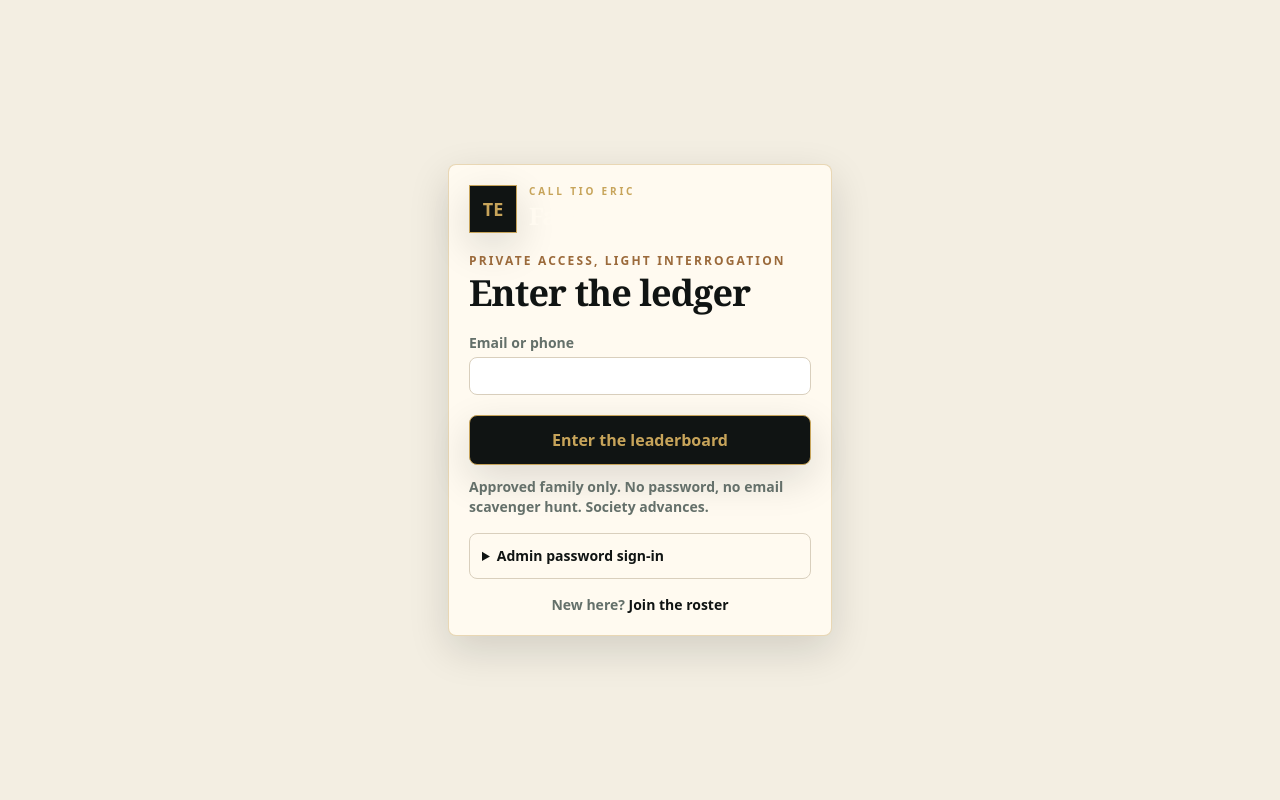
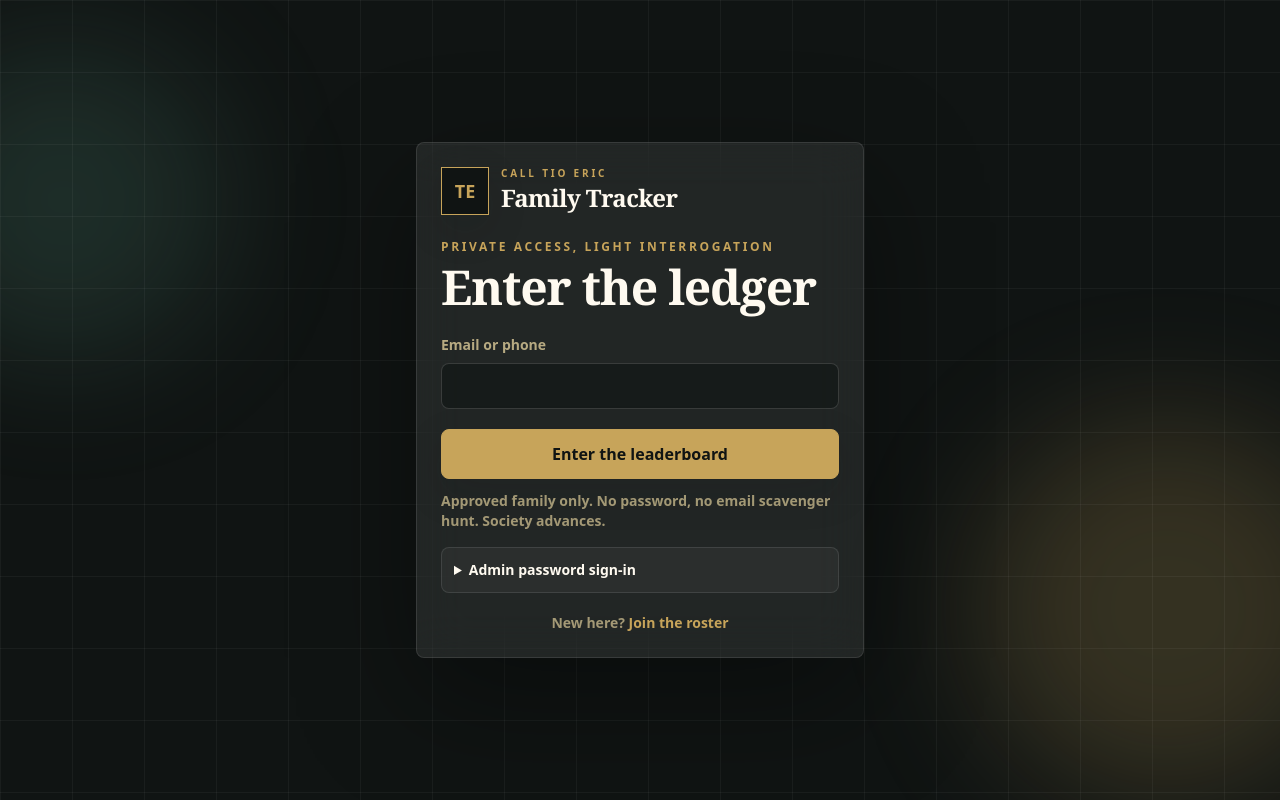
Before and after one commit to chacon96-droid/tio-erics-family-tracker, a Next.js app: page /login in a window 1280 px wide. Built offline with nearby package versions, Linux system fonts and the light colour scheme.

Commit message:
Redesign login page

```diff
--- a/app/login/page.tsx
+++ b/app/login/page.tsx
@@ -7,48 +7,51 @@ export default async function LoginPage({ searchParams }: { searchParams?: Promi
   const params = await searchParams;
 
   return (
-    <main className="grid min-h-screen place-items-center bg-paper p-4">
-      <div className="w-full max-w-sm rounded-app border border-gold/40 bg-ivory p-5 shadow-brand">
+    <main className="relative grid min-h-screen place-items-center overflow-hidden bg-ink p-4 text-ivory">
+      <div className="absolute -left-24 top-10 h-80 w-80 rounded-full bg-mint/15 blur-3xl" />
+      <div className="absolute -right-20 bottom-0 h-96 w-96 rounded-full bg-gold/20 blur-3xl" />
+      <div className="absolute inset-0 bg-[linear-gradient(rgba(255,255,255,0.045)_1px,transparent_1px),linear-gradient(90deg,rgba(255,255,255,0.045)_1px,transparent_1px)] bg-[size:72px_72px]" />
+      <div className="relative w-full max-w-md rounded-app border border-white/10 bg-white/[0.08] p-6 shadow-[0_40px_120px_rgba(0,0,0,0.38)] backdrop-blur-xl">
         <BrandMark />
-        <p className="mt-5 text-xs font-black uppercase tracking-[0.18em] text-clay">Private access, light interrogation</p>
-        <h1 className="mt-1 font-serif text-4xl font-black tracking-tight">Enter the ledger</h1>
-        {params?.error ? <p className="mt-3 rounded-app bg-red-50 p-3 text-sm font-bold text-red-700">{params.error}</p> : null}
-        {params?.message ? <p className="mt-3 rounded-app bg-green-50 p-3 text-sm font-bold text-green-800">{params.message}</p> : null}
+        <p className="mt-6 text-xs font-black uppercase tracking-[0.22em] text-gold">Private access, light interrogation</p>
+        <h1 className="mt-2 font-serif text-5xl font-black tracking-tight">Enter the ledger</h1>
+        {params?.error ? <p className="mt-4 rounded-app border border-red-400/35 bg-red-500/15 p-3 text-sm font-bold text-red-100">{params.error}</p> : null}
+        {params?.message ? <p className="mt-4 rounded-app border border-mint/35 bg-mint/15 p-3 text-sm font-bold text-mint">{params.message}</p> : null}
 
         <form action={familyQuickAccess}>
-          <label className="mt-5 grid gap-1 text-sm font-bold text-muted">
+          <label className="mt-6 grid gap-2 text-sm font-bold text-champagne/75">
             Email or phone
-            <input className="rounded-app border border-line px-3 py-2 text-ink" name="identifier" type="text" autoComplete="email" required />
+            <input className="rounded-app border border-white/15 bg-ink/60 px-3 py-3 text-ivory outline-none transition placeholder:text-champagne/30 focus:border-gold" name="identifier" type="text" autoComplete="email" required />
           </label>
-          <button className="focus-ring mt-5 w-full rounded-app border border-gold bg-ink px-4 py-3 font-black text-gold shadow-brand">Enter the leaderboard</button>
-          <p className="mt-3 text-sm font-semibold text-muted">
+          <button className="focus-ring mt-5 w-full rounded-app border border-gold bg-gold px-4 py-3 font-black text-ink shadow-brand hover:bg-champagne">Enter the leaderboard</button>
+          <p className="mt-3 text-sm font-semibold text-champagne/65">
             Approved family only. No password, no email scavenger hunt. Society advances.
           </p>
         </form>
 
-        <details className="mt-4 rounded-app border border-line p-3">
-          <summary className="cursor-pointer text-sm font-black text-ink">Admin password sign-in</summary>
+        <details className="mt-4 rounded-app border border-white/10 bg-white/[0.04] p-3">
+          <summary className="cursor-pointer text-sm font-black text-ivory">Admin password sign-in</summary>
           <form action={signIn} className="mt-3">
-            <label className="grid gap-1 text-sm font-bold text-muted">
+            <label className="grid gap-2 text-sm font-bold text-champagne/75">
               Email
-              <input className="rounded-app border border-line px-3 py-2 text-ink" name="email" type="email" autoComplete="email" required />
+              <input className="rounded-app border border-white/15 bg-ink/60 px-3 py-3 text-ivory outline-none focus:border-gold" name="email" type="email" autoComplete="email" required />
             </label>
-            <label className="mt-3 grid gap-1 text-sm font-bold text-muted">
+            <label className="mt-3 grid gap-2 text-sm font-bold text-champagne/75">
               Password
-              <input className="rounded-app border border-line px-3 py-2 text-ink" name="password" type="password" required />
+              <input className="rounded-app border border-white/15 bg-ink/60 px-3 py-3 text-ivory outline-none focus:border-gold" name="password" type="password" required />
             </label>
-            <button className="focus-ring mt-4 w-full rounded-app bg-clay px-4 py-3 font-black text-white shadow-sm">Sign in as admin</button>
-            <p className="mt-3 text-center text-sm font-semibold text-muted">
+            <button className="focus-ring mt-4 w-full rounded-app bg-white/[0.08] px-4 py-3 font-black text-gold shadow-sm hover:bg-white/[0.12]">Sign in as admin</button>
+            <p className="mt-3 text-center text-sm font-semibold text-champagne/60">
               Admin password escaped custody?{" "}
-              <Link className="font-black text-ink underline-offset-4 hover:underline" href="/forgot-password">
+              <Link className="font-black text-gold underline-offset-4 hover:underline" href="/forgot-password">
                 Recover access
               </Link>
             </p>
           </form>
         </details>
 
-        <p className="mt-4 text-center text-sm font-semibold text-muted">
-          New here? <Link className="font-black text-ink underline-offset-4 hover:underline" href="/signup">Join the roster</Link>
+        <p className="mt-5 text-center text-sm font-semibold text-champagne/65">
+          New here? <Link className="font-black text-gold underline-offset-4 hover:underline" href="/signup">Join the roster</Link>
         </p>
       </div>
     </main>
```
